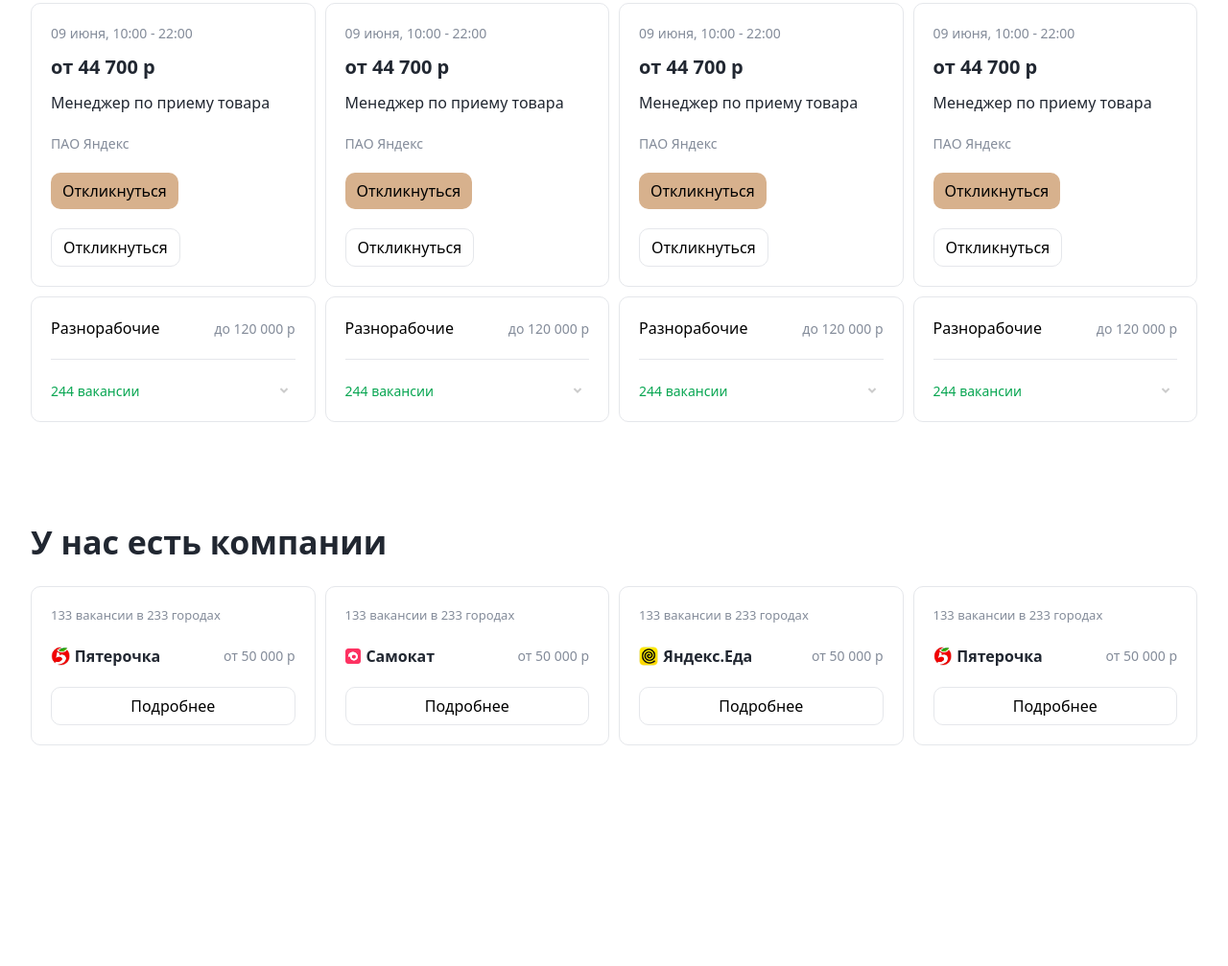
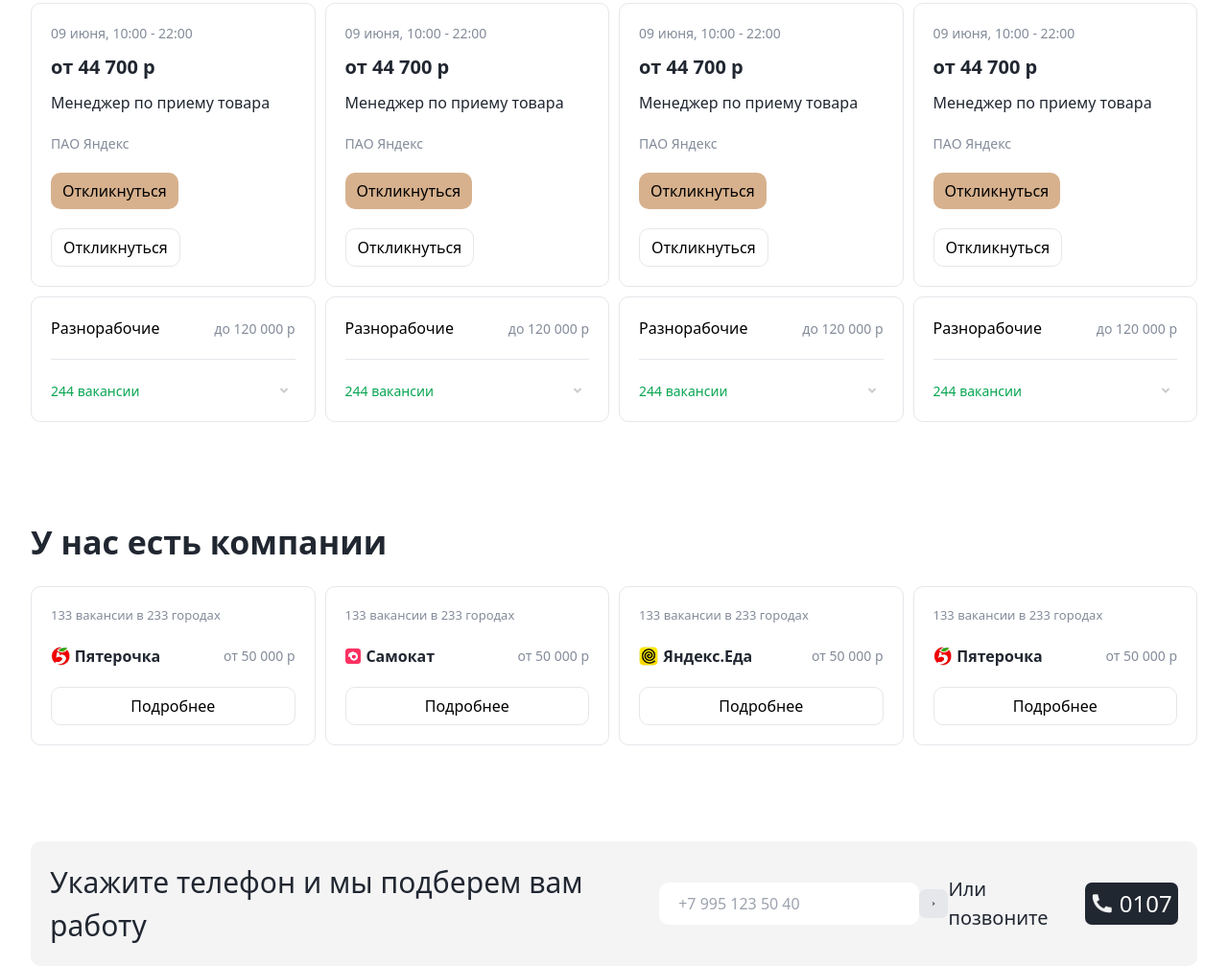
Before and after one commit to MarkMaximus/work, a website: page src/index.html in a window 1280 px wide. Shown: the part 1183-2190 px from the top of the page at 96% size. Before the commit the page ends 1960 px from the top, so only its background shows below. Drawn offline with nearby package versions, Linux system fonts and the light colour scheme; files that its build step writes are made by us from their sources.

Commit message:
Created Section 5

```diff
--- a/src/index.html
+++ b/src/index.html
@@ -171,5 +171,15 @@
             </div>
         </div>
     </section>
+    <section class="w-[95%] m-auto rounded-[10px] p-[20px] bg-[#F4F4F5] flex items-center justify-between mt-[100px]">
+        <p class="text-[30px] text-[#212731]">Укажите телефон и мы подберем вам работу</p>
+        <div class="flex items-center">
+            <input type="tel" placeholder="+7 995 123 50 40" class="py-[10px] px-[20px] rounded-[10px]">
+            <button class="bg-gray-200 p-[10px] rounded-[7px] "><img src="rightarrow.png" alt=""></button>
+        </div>
+        <p class="text-[#212731] text-[20px]">Или позвоните</p>
+        <button class="bg-[#212731] p-[4px] rounded-[7px] flex items-center gap-[5px] text-white text-[24px]"><img
+                src="miniphone.png" alt="" class="w-[30%]">0107</button>
+    </section>
 </body>
 </html>
```
